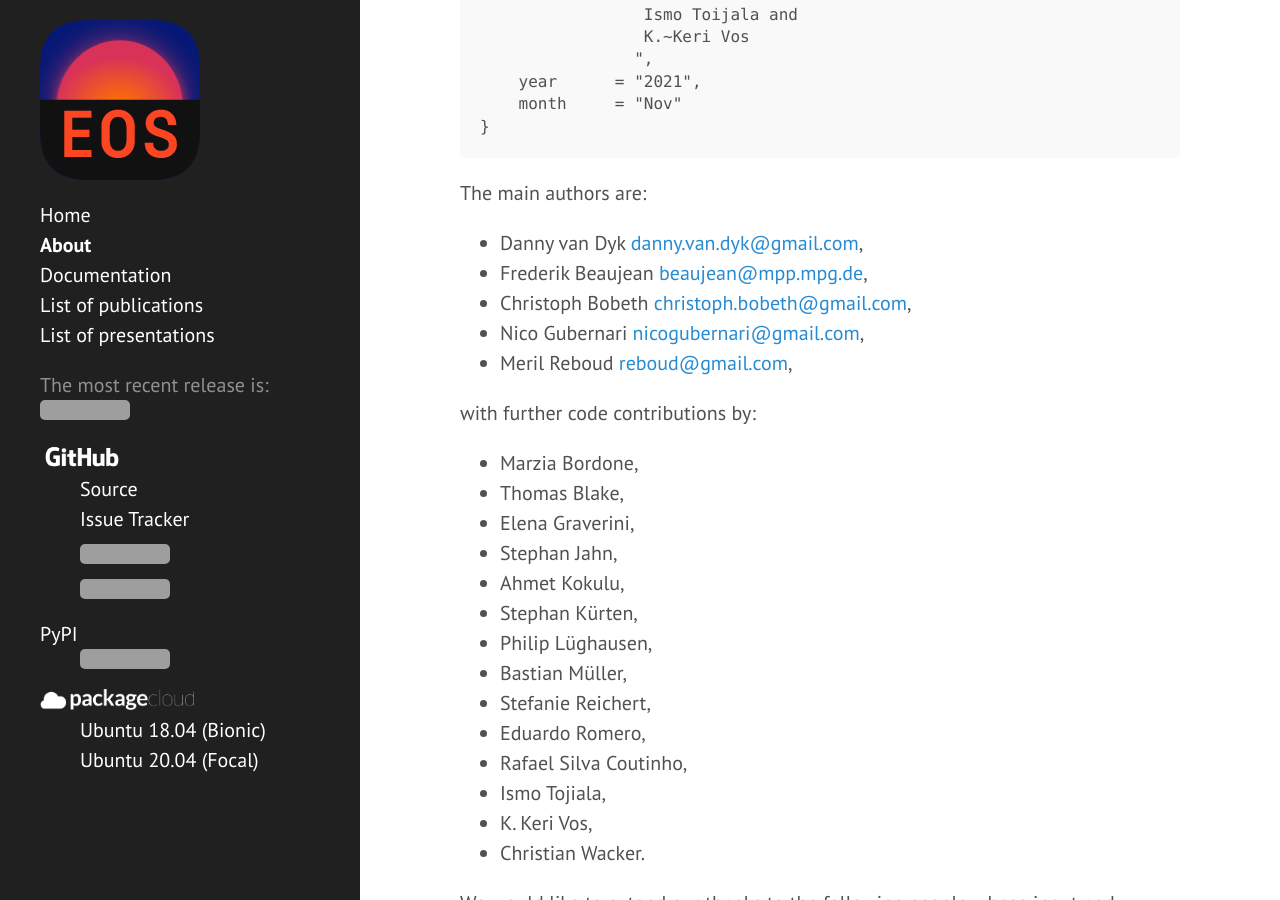
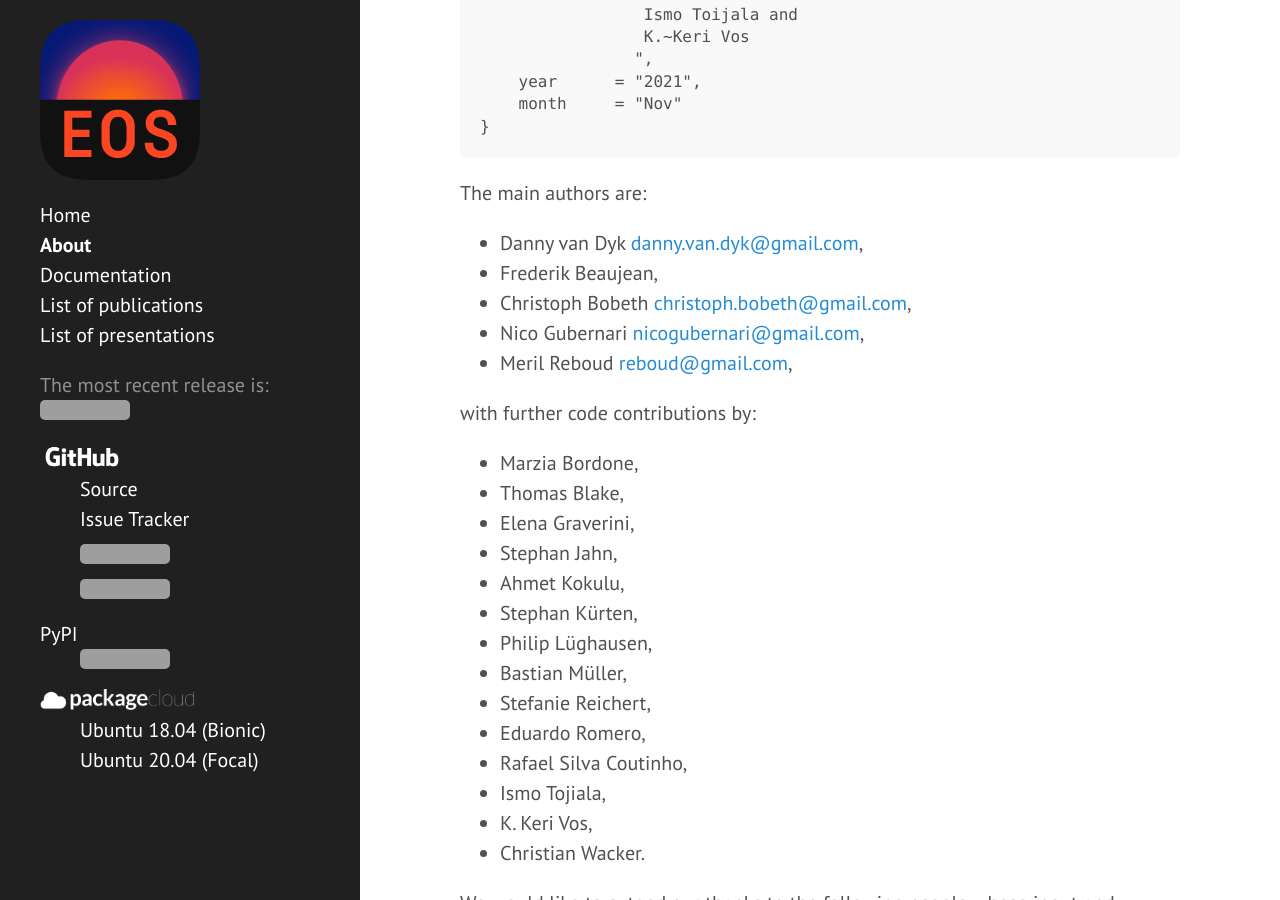
Before and after one commit to eos/eos.github.io, a Jekyll site: the page built from about.md, in a window 1280 px wide and 900 px high, scrolled down 1724 px. Built offline with Jekyll 4.4.1, drawn with Linux system fonts in a browser that asks for light colours; some of the changed lines change nothing that is shown; grey boxes are pictures that could not be loaded.

Commit message:
Remove Fred's disfunct email address

```diff
--- a/about.md
+++ b/about.md
@@ -75,7 +75,7 @@ If you use EOS in a scientific publication, please cite it using the following B
 The main authors are:
 
  * Danny van Dyk <danny.van.dyk@gmail.com>,
- * Frederik Beaujean <beaujean@mpp.mpg.de>,
+ * Frederik Beaujean,
  * Christoph Bobeth <christoph.bobeth@gmail.com>,
  * Nico Gubernari <nicogubernari@gmail.com>,
  * Meril Reboud <reboud@gmail.com>,
```
